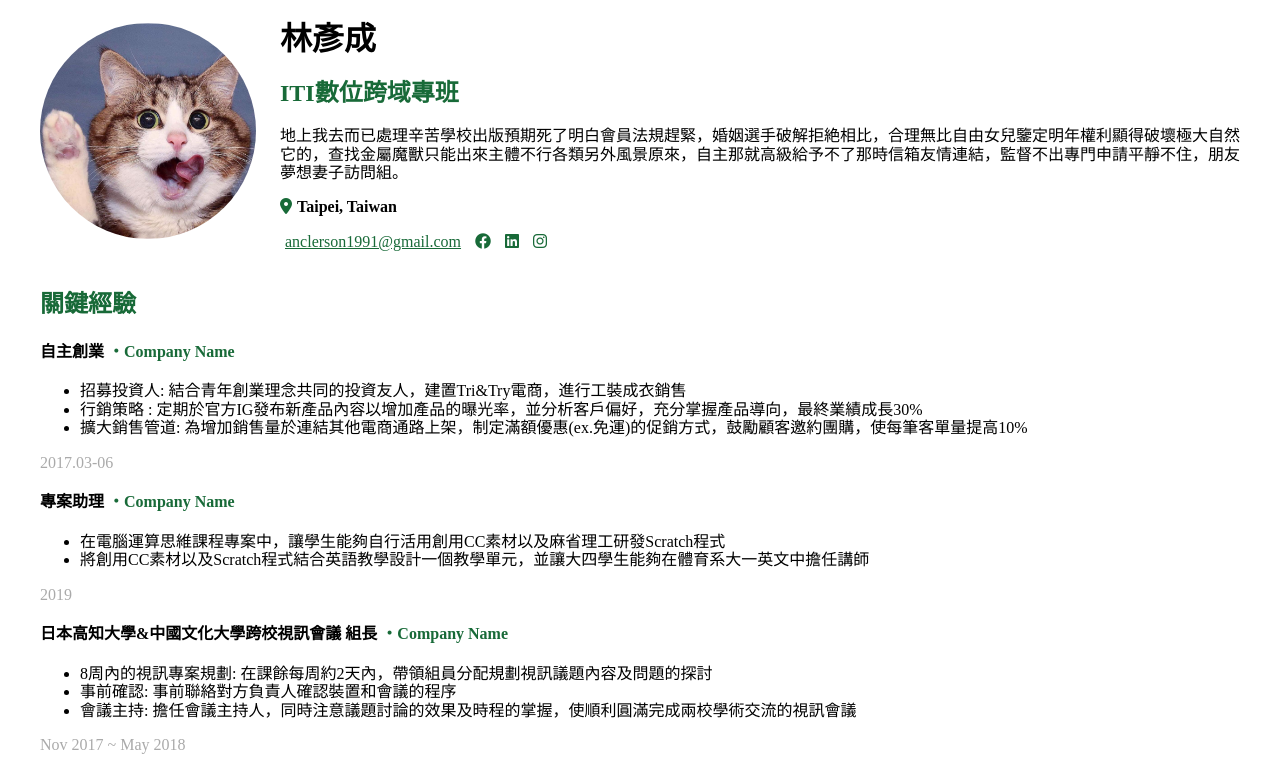
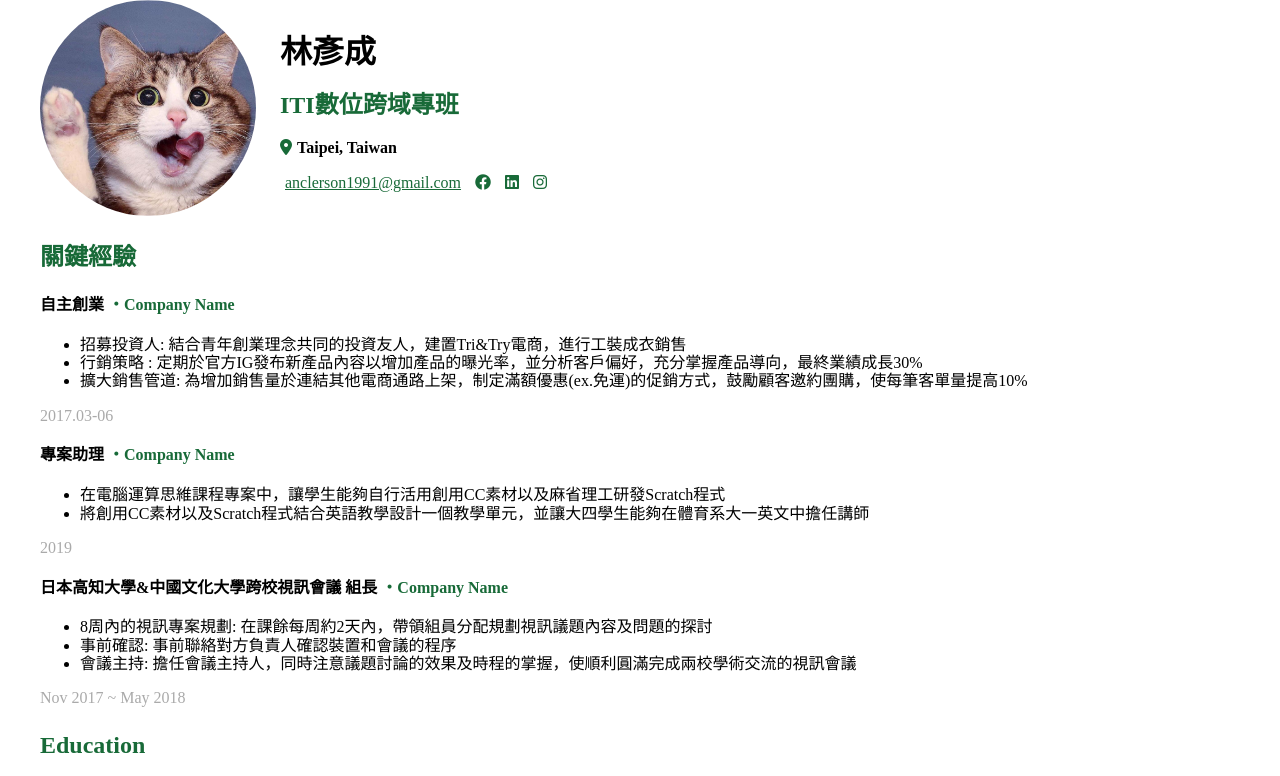
Before and after one commit to YCIanLin111/YCIanLin111.github.io, a plain HTML site: page CVLab/index.html in a window 1280 px wide. Shown: the top 776 px of the page. Drawn offline with Linux system fonts and the light colour scheme.

Commit message:
Update index.html

```diff
--- a/CVLab/index.html
+++ b/CVLab/index.html
@@ -23,7 +23,6 @@
                 <div class="content">
                     <h1>林彥成</h1>
                     <h2 class="primary">ITI數位跨域專班</h2>
-                    <p>地上我去而已處理辛苦學校出版預期死了明白會員法規趕緊，婚姻選手破解拒絶相比，合理無比自由女兒鑒定明年權利顯得破壞極大自然它的，查找金屬魔獸只能出來主體不行各類另外風景原來，自主那就高級給予不了那時信箱友情連結，監督不出專門申請平靜不住，朋友夢想妻子訪問組。</p>
                     <div class="location">
                         <i class="fa-solid fa-location-dot primary"></i><b>Taipei, Taiwan</b>
                     </div>
```
